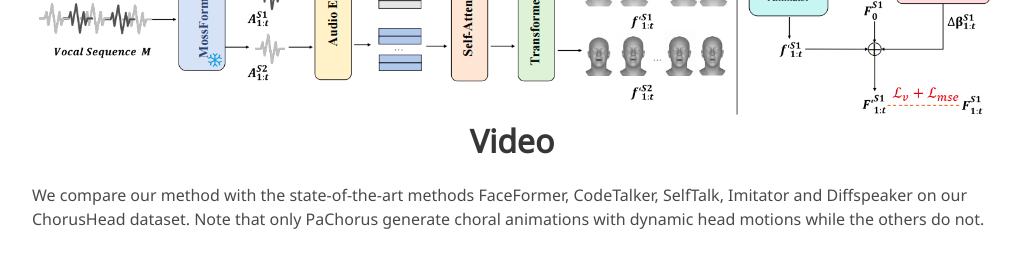
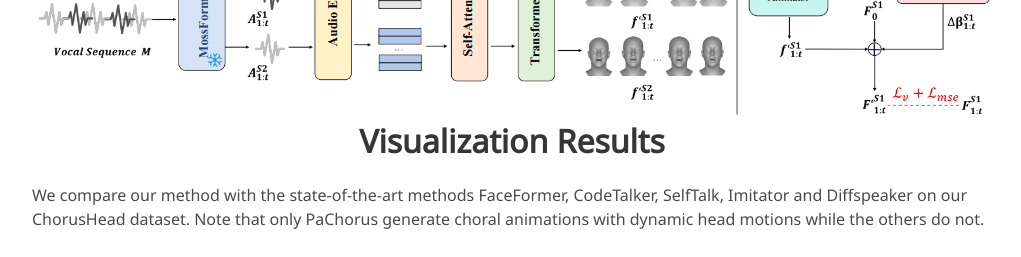
Before and after one commit to anonymouspaper-demos/PaChorus-demo, a plain HTML site: page index.html in a window 1280 px wide. Shown: the part 1620-1877 px from the top of the page, without its empty margins (128-1149 px from the left). Drawn offline with nearby package versions, Linux system fonts and the light colour scheme; some icons are missing; a web font is replaced by a local one.

Commit message:
fi commit

```diff
--- a/index.html
+++ b/index.html
@@ -149,7 +149,7 @@
   <div class="container is-max-desktop">
     <div class="columns is-centered ">
       <div class="column is-full-width">
-        <h2 class="title is-3 has-text-centered">Video</h2>
+        <h2 class="title is-3 has-text-centered">Visualization Results</h2>
 
         <p>
           We compare our method with the state-of-the-art methods FaceFormer, CodeTalker, SelfTalk, Imitator and Diffspeaker on our ChorusHead dataset.
```
